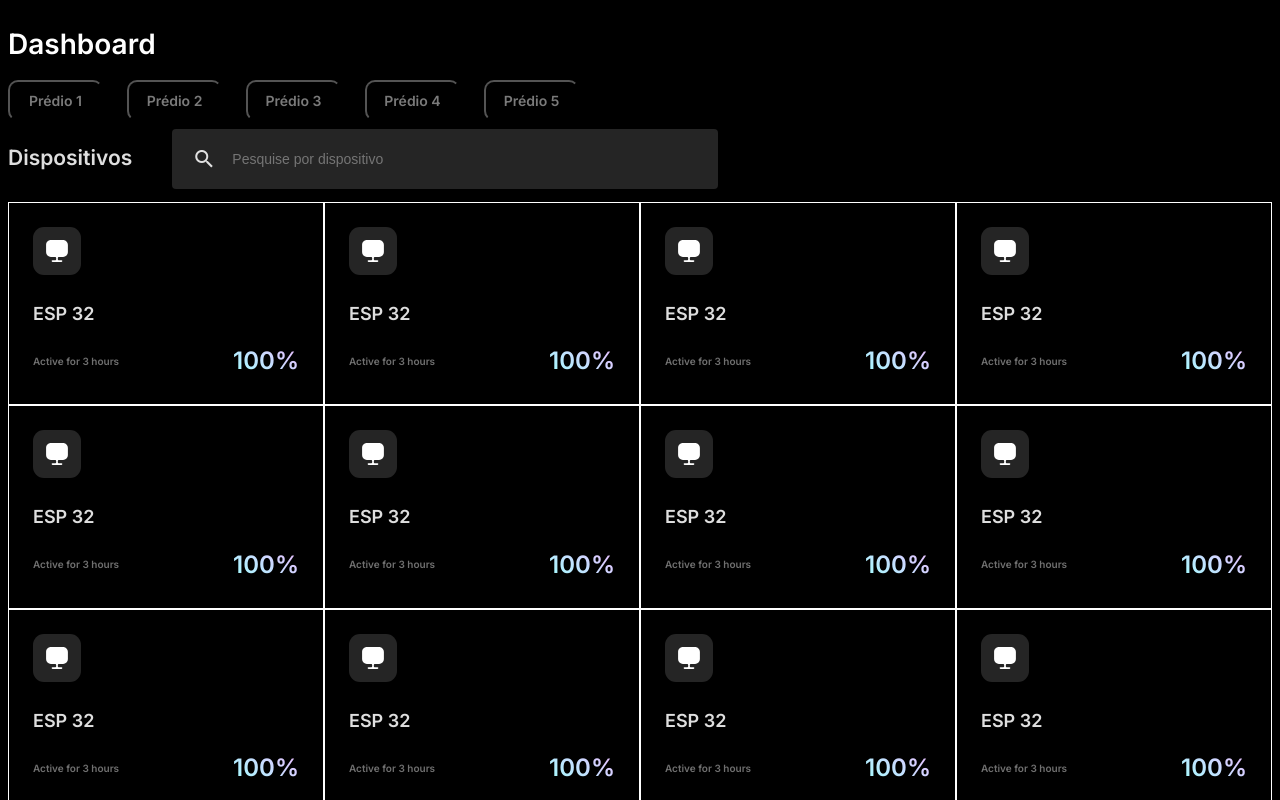
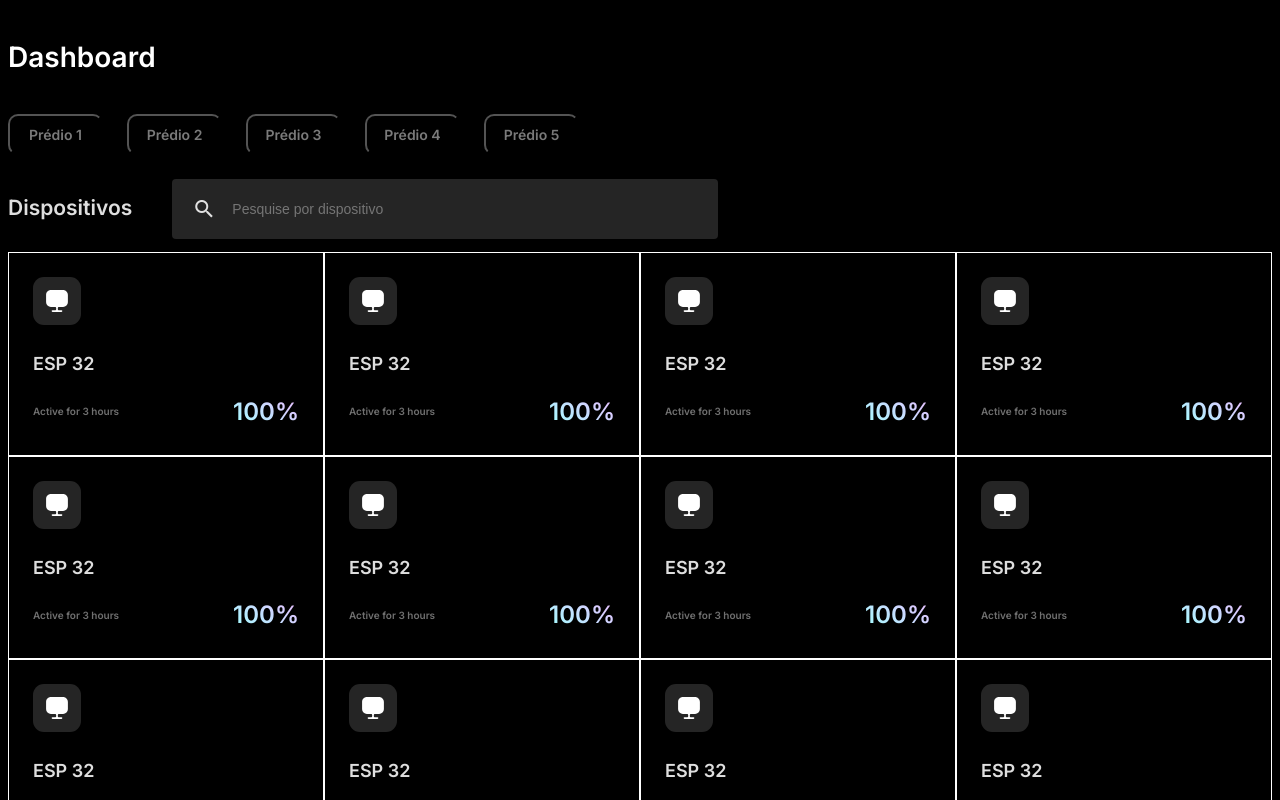
Before and after one commit to 2022M4T1-Inteli/Locus, a React (Vite) app in the folder src/front/: page / in a window 1280 px wide. Shown: the top 800 px of the page. Built offline with nearby package versions, Linux system fonts and the light colour scheme.

Commit message:
Divisão entre componentes.

```diff
--- a/src/front/src/components/Dashboard/dash.css
+++ b/src/front/src/components/Dashboard/dash.css
@@ -5,6 +5,7 @@
 }
 
 .text{
+    margin-top: 2rem;
     font-family: 'Inter', normal;
     font-size: 1.75rem;
     color: #FFFF;
--- a/src/front/src/components/Navbar/Navbar.css
+++ b/src/front/src/components/Navbar/Navbar.css
@@ -11,6 +11,8 @@
     padding: 0px;
     width: 570px;
     height: 41px;
+    margin-top: 2.5rem;
+    margin-bottom: 1rem;
 }
 
 button{
```
